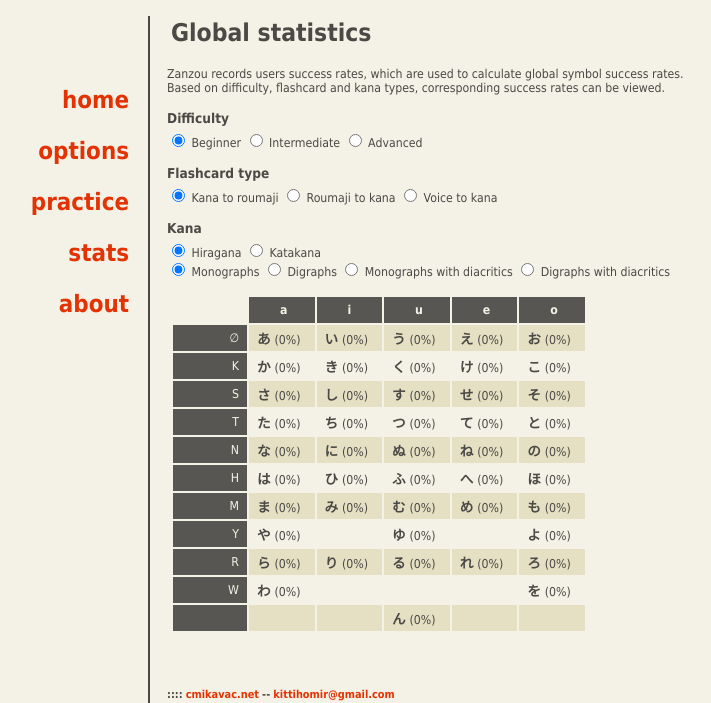
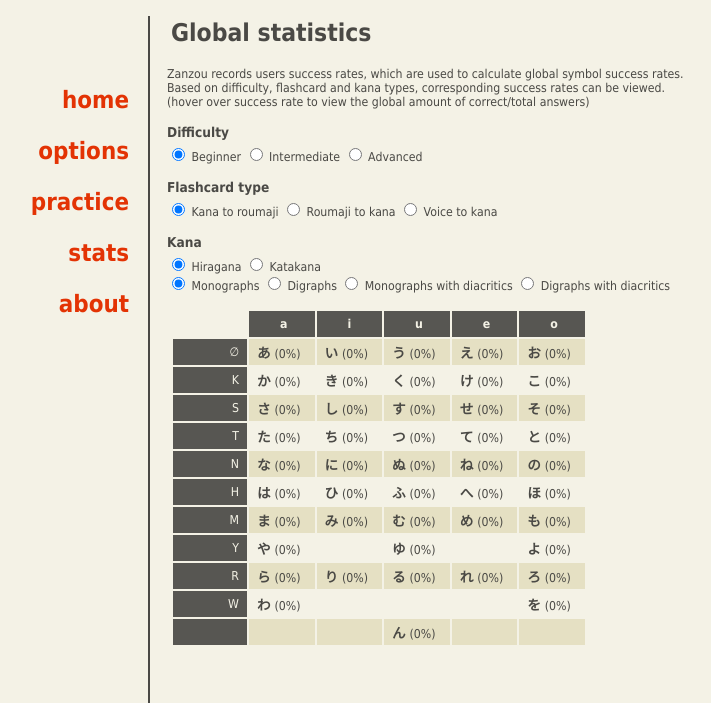
Before and after one commit to pootzko/zanzou, a PHP site: page /stats.php in a window 1280 px wide. Shown: the part 115-818 px from the top of the page, without its empty margins (213-924 px from the left). Run offline with PHP 8.4, Linux system fonts and the light colour scheme; data that the repository does not hold is empty.

Commit message:
added meta description and keyword tags and implemented stats tooltips

```diff
--- a/head.php
+++ b/head.php
@@ -2,7 +2,9 @@
 <html>
 <head>
 	<meta http-equiv="Content-Type" content="text/html; charset=utf-8">
-	<meta http-equiv="X-UA-Compatible" content="IE=8" /> <!-- enables fetching JSON values... *sigh* -->
+	<meta http-equiv="X-UA-Compatible" content="IE=8" /> <!-- enables fetching JSON values in IE... *sigh* -->
+	<meta name="description" content="Japanese kana flashcard learning site." />
+	<meta name="keywords" content="japanese, kana, hiragana, katakana, e-learning, flashcard" />
 	<title>Memorize kana easily with Zanzou</title>
 	<link rel="stylesheet" type="text/css" href="zanzou.css" />
 	<link rel="shortcut icon" href="/images/favicon.ico" />
--- a/options.php
+++ b/options.php
@@ -21,7 +21,7 @@ require 'navigation.php';
 		<p>
 			<b>• Beginner</b> - 4 possible answers, no symbols will be prioritized as possible answers over other symbols<br />
 			<b>• Intermediate</b> - 8 possible answers, prioritize similar looking kana symbols and symbols from the same row<br />
-			<b>• Advanced</b> - 12 possible answers, prioritization of similar looking kana symbols and symbols from the same row incresed even more
+			<b>• Advanced</b> - 12 possible answers, prioritization effect incresed
 		</p>
 		<!-- difficulty selector -->
 		<form action="">
--- a/stats.js
+++ b/stats.js
@@ -73,7 +73,7 @@ function changeKanaTable() {
 // generate kana selected tables
 function generateTable(kana_type, kana_set, db_column_name_prefix) {
 	var rows, columns, column_prefixes, row_prefixes, symbols, table_header_row;
-	var checkbox_id, correct_answers, total_answers, success_rate;
+	var checkbox_id, correct_answers, total_answers, success_rate, tooltip_info;
 	var table_content = "<table>";
 
 
@@ -170,7 +170,9 @@ function generateTable(kana_type, kana_set, db_column_name_prefix) {
 			else
 				var success_rate = ((correct_answers / total_answers) * 100).toPrecision(3);
 
-			table_content += "<td class='stats_td'>";
+			tooltip_info = "<b>Correct:</b> " + correct_answers + "<br /><b>Total:</b> " + total_answers;
+
+			table_content += "<td class='stats_td' onMouseOver='toolTip(\"" + tooltip_info + "\", 125);' onMouseOut='toolTip();'>";
 			if (symbols[i][j][k] != "")
 				table_content += "<b>" + symbols[i][j][k] + "</b> <span class='symbol_info'>(" + success_rate + "%)</span>";
 
--- a/stats.php
+++ b/stats.php
@@ -2,8 +2,8 @@
 
 <script type="text/javascript" src="javascript_libs/jquery-1.7.2.min.js"></script>
 <script type="text/javascript" src="javascript_libs/jquery.cookie.js"></script>
+<script type="text/javascript" src="javascript_libs/tooltip.js"></script>
 <script type="text/javascript" src="localstorage.js"></script>
-<script type="text/javascript" src="cookie.js"></script>
 <script type="text/javascript" src="database.js"></script>
 <script type="text/javascript" src="kana.js"></script>
 <script type="text/javascript" src="stats.js"></script>
@@ -19,7 +19,8 @@ require 'navigation.php';
 <div id="content"> <!-- CONTENT -->
 	<p>
 		Zanzou records users success rates, which are used to calculate global symbol success rates.<br />
-		Based on difficulty, flashcard and kana types, corresponding success rates can be viewed.
+		Based on difficulty, flashcard and kana types, corresponding success rates can be viewed.<br />
+		(hover over success rate to view the global amount of correct/total answers)
 	</p>
 
 	<div id="practise_options">
```
Also changed, not shown: 1 other file.
